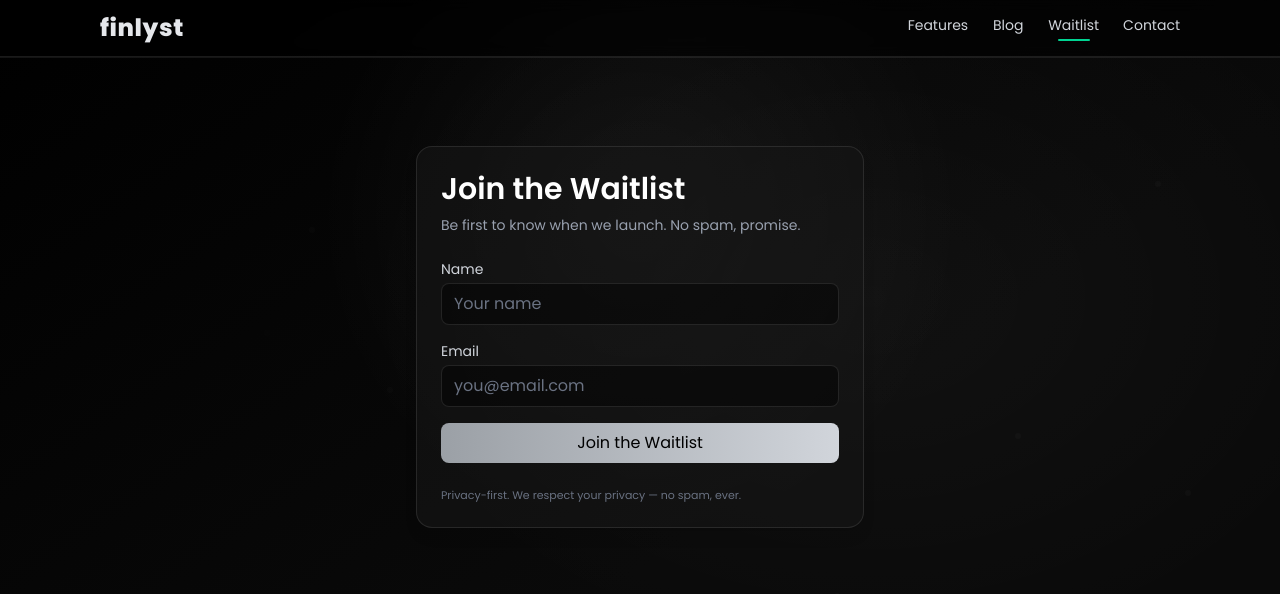
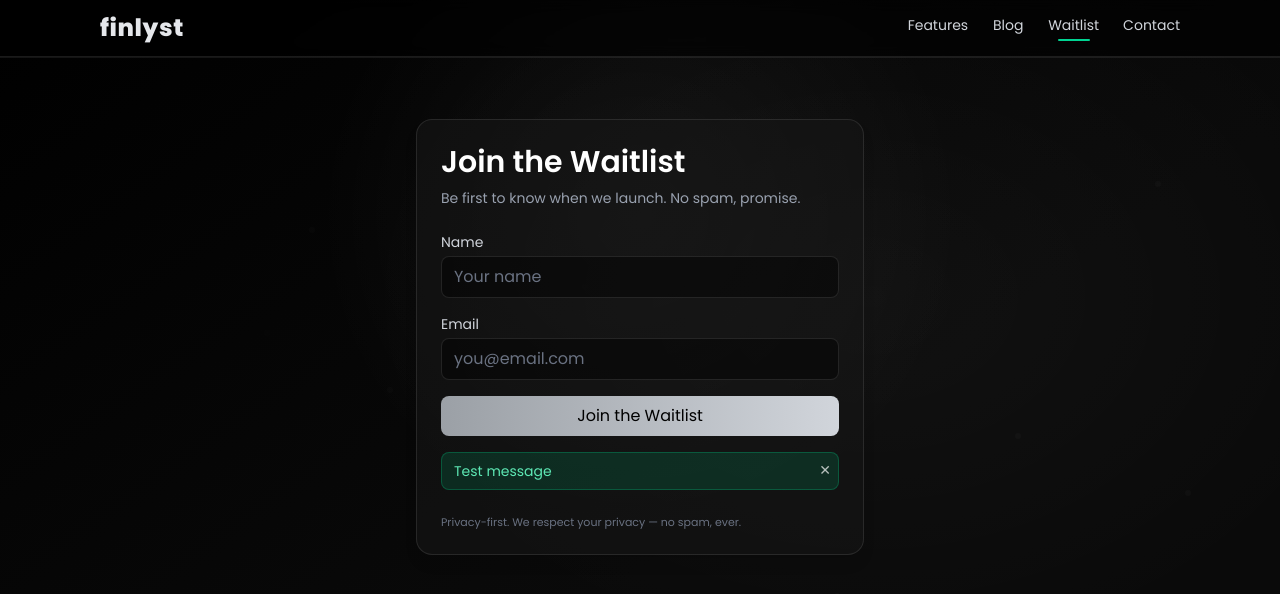
Before and after one commit to abhiknowsbetter/finlyst-site, a Next.js app: page /waitlist in a window 1280 px wide. Shown: the top 594 px of the page. Built offline with nearby package versions, Linux system fonts and the light colour scheme; no server answers.

Commit message:
deploy: push latest fixes to prod

```diff
--- a/src/app/contact/page.tsx
+++ b/src/app/contact/page.tsx
@@ -63,7 +63,7 @@ export default function ContactPage() {
           {/* success toast */}
           {sent && (
             <div className="rounded-lg px-3 py-2 text-sm bg-emerald-600/20 text-emerald-300 border border-emerald-500/30 relative">
-              Thanks! Your message has been sent.
+              An email has been sent. You will receive a reply within 24–48 hours.
               <button
                 type="button"
                 onClick={() => setSent(false)}
--- a/src/app/waitlist/page.tsx
+++ b/src/app/waitlist/page.tsx
@@ -9,7 +9,7 @@ export default function WaitlistPage() {
   const [name, setName] = useState("");
   const [email, setEmail] = useState("");
   const [loading, setLoading] = useState(false);
-  const [ok, setOk] = useState<string | null>(null);
+  const [ok, setOk] = useState<string | null>("Test message");
   const [err, setErr] = useState<string | null>(null);
 
   const supabaseUrl = process.env.NEXT_PUBLIC_SUPABASE_URL!;
--- a/src/components/ContactForm.tsx
+++ b/src/components/ContactForm.tsx
@@ -25,7 +25,9 @@ export default function ContactForm() {
     });
     setLoading(false);
     if (!error) {
-      e.currentTarget.reset();
+      if (e.currentTarget) {
+        e.currentTarget.reset();
+      }
       setOk(true);
       setTimeout(() => setOk(false), 4000);
     }
```
